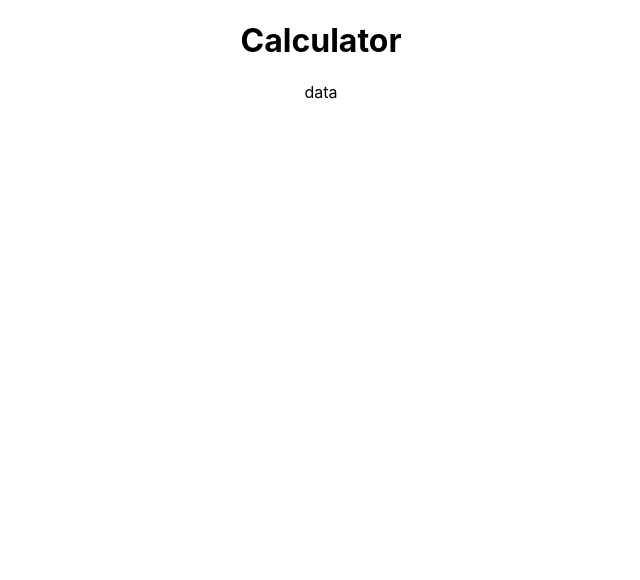
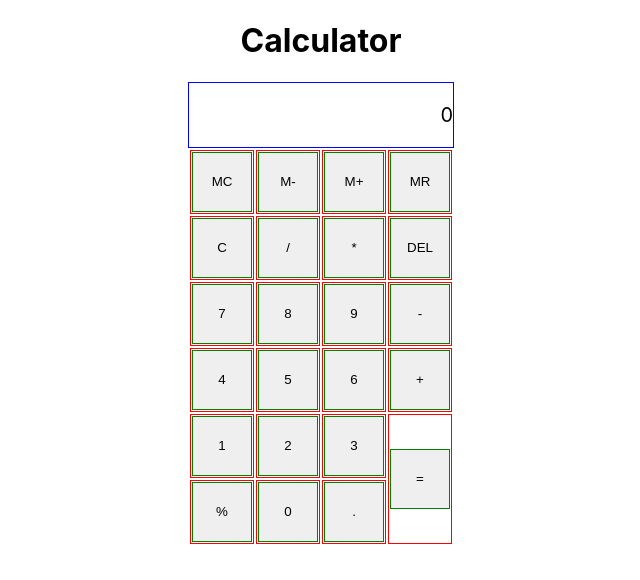
Before and after one commit to tomheaton/thinking-in-react, a Next.js app: page /calculator in a window 1280 px wide. Shown: the top 580 px of the page, without its empty margins (319-959 px from the left). Built offline with nearby package versions, Linux system fonts and the light colour scheme.

Commit message:
leave it there

```diff
--- a/src/pages/calculator.tsx
+++ b/src/pages/calculator.tsx
@@ -1,14 +1,61 @@
 import {NextPage} from "next";
-import React from "react";
+import React, {useState} from "react";
+import styles from "../styles/Calculator.module.css";
+
+const CalcButton: React.FC<{text: string, onClick: any}> = ({text, onClick}) => {
+
+    return (
+        <button onClick={onClick}>
+            {text}
+        </button>
+    );
+}
 
 const Calculator: React.FC = () => {
 
+    const [data, setData] = useState<string | number>("0");
+
     return (
         <div>
-            <div>
-                data
+            <div className={styles.data}>
+                <p>{data}</p>
             </div>
-            <table>
+            <table className={styles.calculator}>
+                <tr>
+                    <td><button>{"MC"}</button></td>
+                    <td><button>{"M-"}</button></td>
+                    <td><button>{"M+"}</button></td>
+                    <td><button>{"MR"}</button></td>
+                </tr>
+                <tr>
+                    <td><button>{"C"}</button></td>
+                    <td><button>{"/"}</button></td>
+                    <td><button>{"*"}</button></td>
+                    <td><button>{"DEL"}</button></td>
+                </tr>
+                <tr>
+                    <td><button>{"7"}</button></td>
+                    <td><button>{"8"}</button></td>
+                    <td><button>{"9"}</button></td>
+                    <td><button>{"-"}</button></td>
+                </tr>
+                <tr>
+                    <td><button>{"4"}</button></td>
+                    <td><button>{"5"}</button></td>
+                    <td><button>{"6"}</button></td>
+                    <td><button>{"+"}</button></td>
+                </tr>
+                <tr>
+                    <td><button>{"1"}</button></td>
+                    <td><button>{"2"}</button></td>
+                    <td><button>{"3"}</button></td>
+                    <td rowSpan={2}><button>{"="}</button></td>
+                </tr>
+                <tr>
+                    <td><button>{"%"}</button></td>
+                    <td><button>{"0"}</button></td>
+                    <td><button>{"."}</button></td>
+                </tr>
             </table>
         </div>
     );
--- /dev/null
+++ b/src/styles/Calculator.module.css
@@ -0,0 +1,19 @@
+.calculator tr, .calculator td {
+    text-align: center;
+    height: 60px;
+    width: 60px;
+    border: solid red 1px;
+}
+
+.data {
+    border: solid blue 1px;
+    font-size: 20px;
+    width: 100%;
+    text-align: end;
+}
+
+.calculator button {
+    height: 60px;
+    width: 60px;
+    border: solid green 1px;
+}
```
Also changed, not shown: src/styles/Home.module.css (indentation only), src/styles/globals.css (indentation only).
